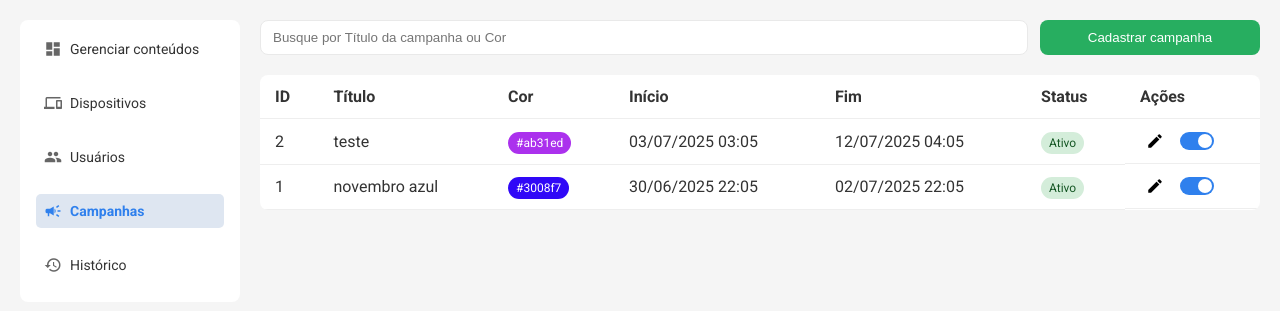
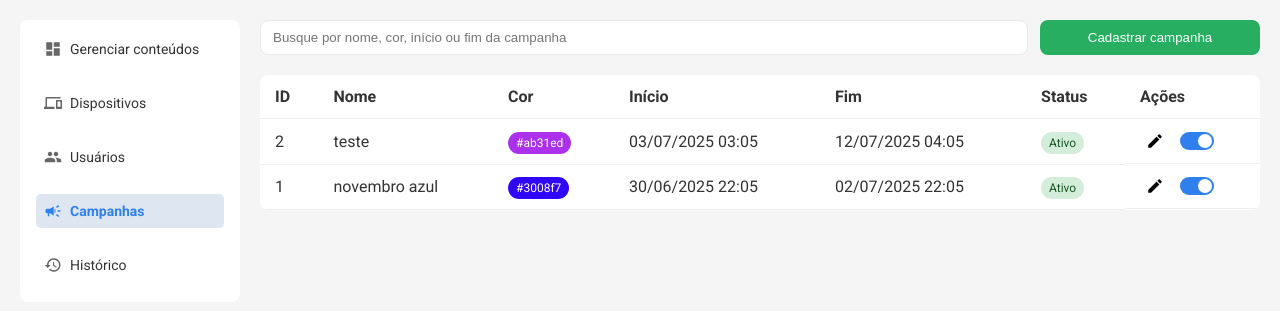
Before and after one commit to LetEscobar/sistema-quiosque-frameworksDW, a Flask app: page /api/campanhas/list in a window 1280 px wide. Shown: the part 60-371 px from the top of the page. Run offline with Flask 3, Linux system fonts and the light colour scheme; a user stored in the database is signed in.

Commit message:
ajustes nos placeholders + labels

```diff
--- a/templates/campanhas.html
+++ b/templates/campanhas.html
@@ -3,7 +3,7 @@ content %}
 <div class="search-cta">
     <input
         type="text"
-        placeholder="Busque por Título da campanha ou Cor"
+        placeholder="Busque por nome, cor, início ou fim da campanha"
         class="search"
         id="buscaCampanhas"
     />
@@ -13,7 +13,7 @@ content %}
     <thead>
         <tr>
             <th>ID</th>
-            <th>Título</th>
+            <th>Nome</th>
             <th>Cor</th>
             <th>Início</th>
             <th>Fim</th>
--- a/templates/dispositivos.html
+++ b/templates/dispositivos.html
@@ -3,7 +3,7 @@ content %}
 <div class="search-cta">
     <input
         type="text"
-        placeholder="Busque por Nome, Endereço IP ou ID do dispositivo"
+        placeholder="Busque por ID, nome, ou endereço IP do dispositivo"
         class="search"
         id="buscaDispositivos"
     />
--- a/templates/index.html
+++ b/templates/index.html
@@ -3,7 +3,7 @@ content %}
 <div class="search-cta">
     <input
         type="text"
-        placeholder="Busque por ID, nome, data de início ou data de fim"
+        placeholder="Busque por ID, nome, início ou fim de exibição do conteúdo"
         class="search"
         id="buscaConteudos"
     />
--- a/templates/usuarios.html
+++ b/templates/usuarios.html
@@ -3,7 +3,7 @@ content %}
 <div class="search-cta">
     <input
         type="text"
-        placeholder="Busque por Nome, E-mail ou ID do usuário"
+        placeholder="Busque por ID, nome, ou e-mail do usuário"
         class="search"
         id="buscaUsuarios"
     />
```
Also changed, not shown: instance/painel.db.
